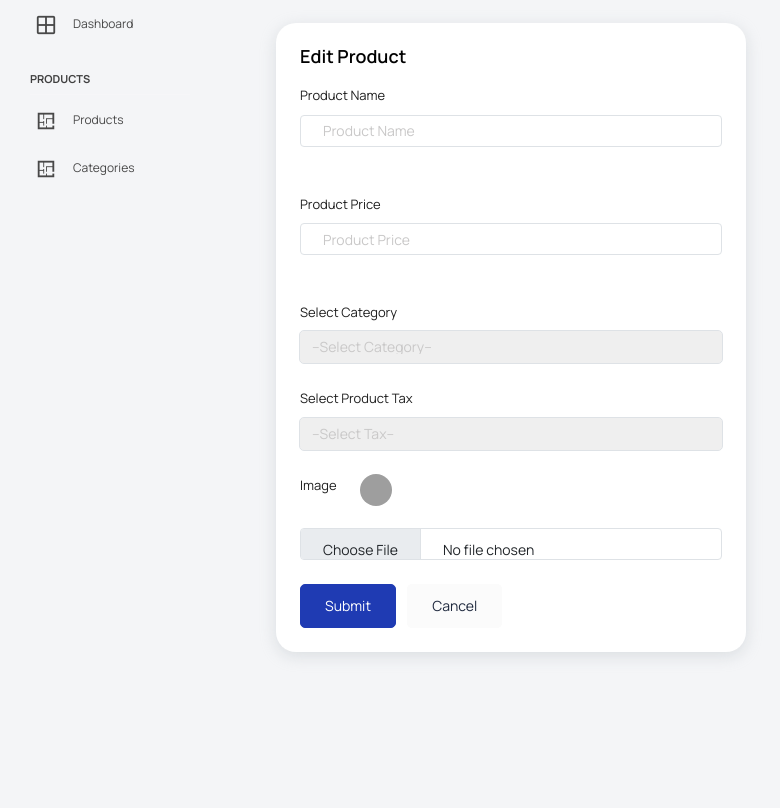
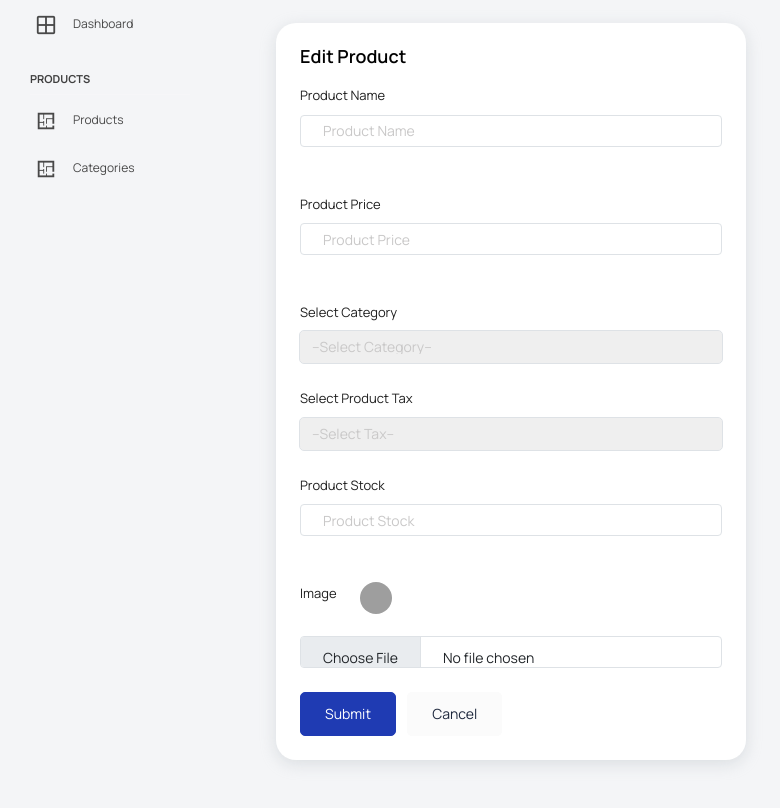
Before and after one commit to utsavsomaiya/point-of-sale, a PHP site: page /admin/product/edit_product.php in a window 1280 px wide. Shown: the part 98-906 px from the top of the page, without its empty margins (0-780 px from the left). Before the commit the page ends 755 px from the top, so only its background shows below. Run offline with PHP 8.4, Linux system fonts and the light colour scheme; the visitor is signed in with stand-in values (Sample User, id 1); data that the repository does not hold is empty; grey boxes are pictures that could not be loaded.

Commit message:
Add Stock on Backend Side

```diff
--- a/admin/product/edit_product.php
+++ b/admin/product/edit_product.php
@@ -8,29 +8,32 @@ if (isset($_GET['id'])) {
     $fetch->bindParam(':id', $id);
     $fetch->execute();
     $result = $fetch->fetchAll();
-    foreach ($result as $r) {
-        $name = $r['name'];
-        $price = $r['price'];
-        $category = $r['category_id'];
-        $tax = $r['tax'];
+    foreach ($result as $product) {
+        $name = $product['name'];
+        $price = $product['price'];
+        $category = $product['category_id'];
+        $tax = $product['tax'];
+        $stock = $product['stock'];
         if (empty($_FILES['image']['name'])) {
-            $fname = $r['image'];
+            $fname = $product['image'];
         } else {
             $fname = $_FILES['image']['name'];
         }
     }
 }
 if (isset($_POST['submit'])) {
-    if (!empty($_POST['productName']) && !empty($_POST['price'])) {
+    if (!empty($_POST['productName']) && !empty($_POST['price'])&& !empty($_POST['stock'])) {
         $productName = $_POST['productName'];
         $price = $_POST['price'];
         $category = $_POST['category'];
         $tax = $_POST['tax'];
-        $fetch = $pdo->prepare("update product set name=:productName, price=:price, category_id=:category,tax=:tax,image=:fname where id=:id");
+        $stock = $_POST['stock'];
+        $fetch = $pdo->prepare("update product set name=:productName, price=:price, category_id=:category,tax=:tax,stock =:stock,image=:fname where id=:id");
         $fetch->bindParam(':productName', $productName);
         $fetch->bindParam(':price', $price);
         $fetch->bindParam(':category', $category);
         $fetch->bindParam(':tax', $tax);
+        $fetch->bindParam(':stock', $stock);
         $fetch->bindParam(':fname', $fname);
         $fetch->bindParam(':id', $id);
         $result = $fetch->execute();
@@ -47,6 +50,9 @@ if (isset($_POST['submit'])) {
         }
         if (empty($_POST['price'])) {
             $price_alert = "Please enter the data..";
+        }
+        if (empty($_POST['stock'])) {
+            $stock_alert = "Please enter the data..";
         }
     }
 }
@@ -125,6 +131,18 @@ if (isset($_POST['submit'])) {
                                 </select>
                             </div>
                             <div class="form-group">
+                                <label for="productStock">Product Stock</label>
+                                <input id="productStock" type="number" class="form-control" placeholder="Product Stock"
+                                    name="stock" value="<?= $stock; ?>">
+                                <label style="color:red;">
+                                    <?php
+                                    if (isset($stock_alert)) {
+                                        echo $stock_alert;
+                                    }
+                                    ?>
+                                </label>
+                            </div>
+                            <div class="form-group">
                                 <label for="productImage" style="margin-right: 20px;">Image</label>
                                 <img id="productImage" class="img-xs rounded-circle"
                                     src="<?= '/admin/images/' . $fname ?>"><br><br>
--- a/admin/product/show_product.php
+++ b/admin/product/show_product.php
@@ -20,6 +20,7 @@ include '../layout/header.php';
                                     <th>Price</th>
                                     <th>Category</th>
                                     <th>Tax</th>
+                                    <th>Stock</th>
                                     <th>Image</th>
                                     <th colspan='2'>Action</th>
                                 </tr>
@@ -50,6 +51,7 @@ include '../layout/header.php';
                                         } ?>
                                     </td>
                                     <td><?= $product['tax'] . "%" ?></td>
+                                    <td><?= $product['stock'] ?></td>
                                     <td><img src="<?= '/admin/images/' . $product['image'] ?>"></td>
                                     <td><a href="../product/edit_product.php?id=<?= $product['id'] ?>"><img
                                                 src="/admin/images/icons8-edit.gif" /></a></td>
```
Also changed, not shown: admin/product/add_product.php (+25 -2 lines).
